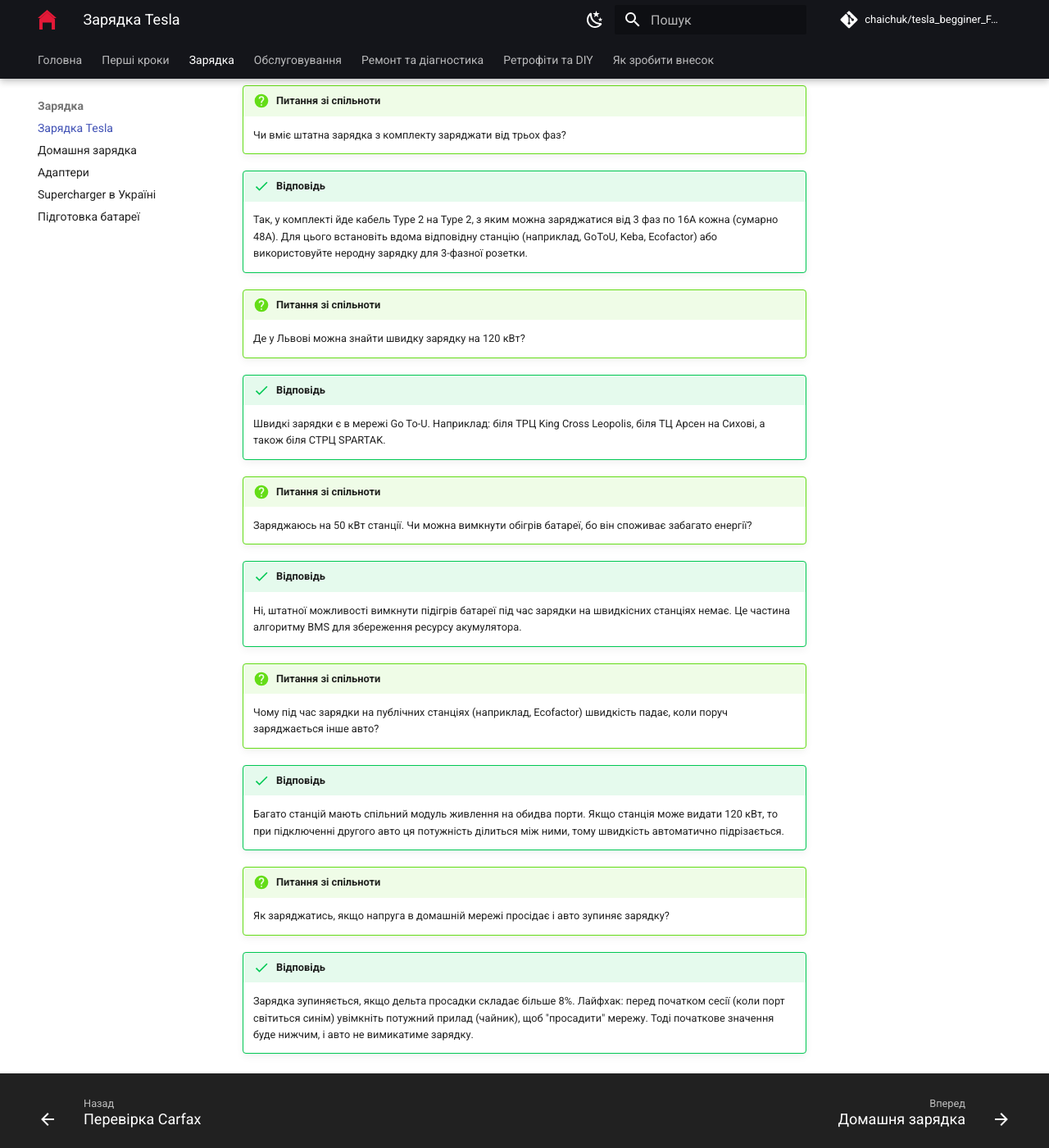
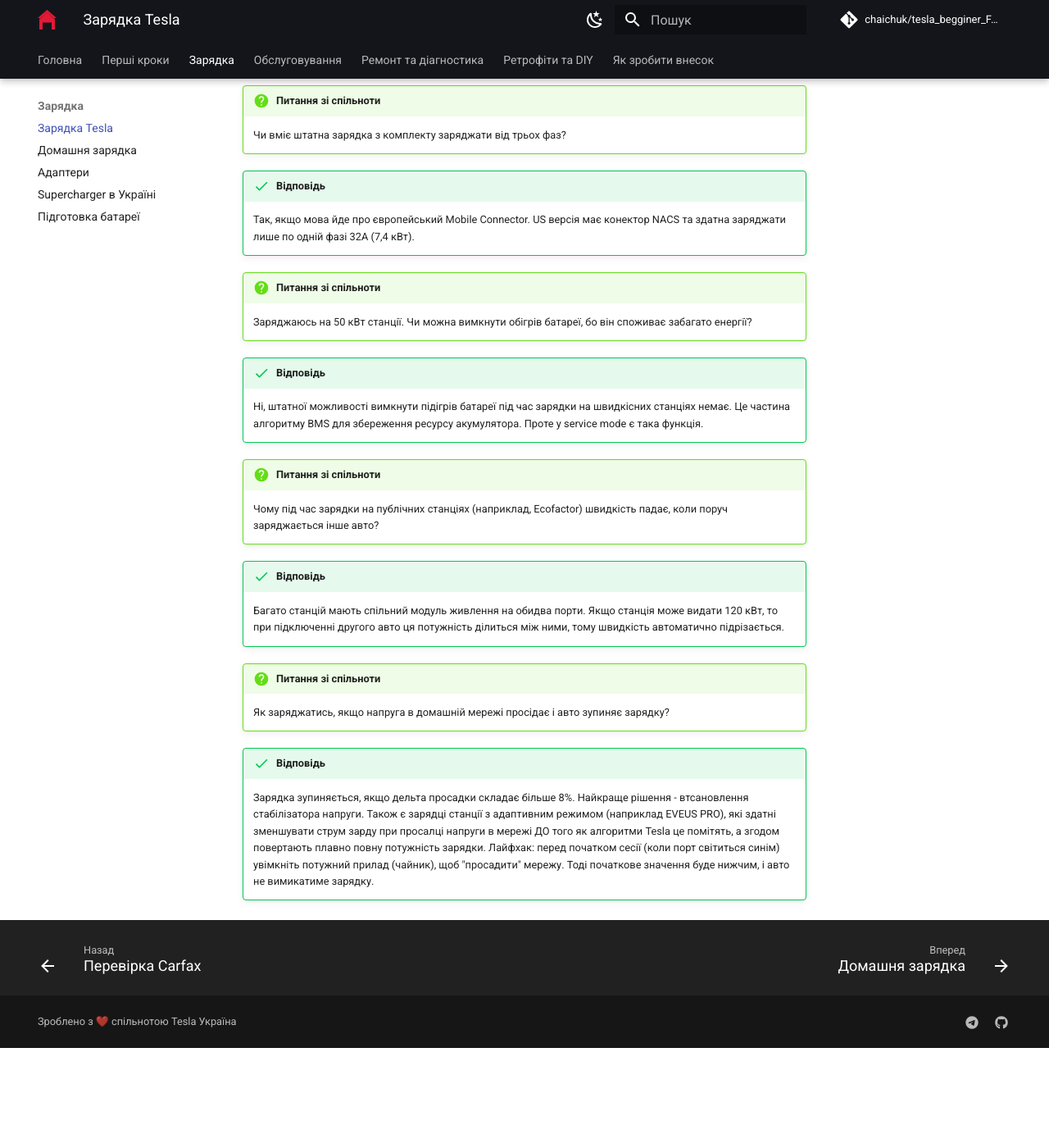
Before and after one commit to chaichuk/tesla_begginer_FAQ, an MkDocs documentation site: the page built from docs/charging/index.md, in a window 1280 px wide and 1400 px high, scrolled down 220 px. Shown: the whole window at 82% size. Built offline with MkDocs 1.6.1 and Material for MkDocs 9.7.7, drawn with Linux system fonts in a browser that asks for light colours; comment, search, counter and statistics services are not loaded; after the commit the page ends 1498 px from its top, so only the background shows below that.

Commit message:
Revise community Q&A on charging features
Updated answers to community questions regarding charging capabilities and solutions for voltage drop issues.

```diff
--- a/docs/charging/index.md
+++ b/docs/charging/index.md
@@ -6,19 +6,13 @@
     Чи вміє штатна зарядка з комплекту заряджати від трьох фаз?
 
 !!! success "Відповідь"
-    Так, у комплекті йде кабель Type 2 на Type 2, з яким можна заряджатися від 3 фаз по 16А кожна (сумарно 48А). Для цього встановіть вдома відповідну станцію (наприклад, GoToU, Keba, Ecofactor) або використовуйте неродну зарядку для 3-фазної розетки.
-
-!!! question "Питання зі спільноти"
-    Де у Львові можна знайти швидку зарядку на 120 кВт?
-
-!!! success "Відповідь"
-    Швидкі зарядки є в мережі Go To-U. Наприклад: біля ТРЦ King Cross Leopolis, біля ТЦ Арсен на Сихові, а також біля СТРЦ SPARTAK.
+    Так, якщо мова йде про європейський Mobile Connector. US версія має конектор NACS та здатна заряджати лише по одній фазі 32А (7,4 кВт).
 
 !!! question "Питання зі спільноти"
     Заряджаюсь на 50 кВт станції. Чи можна вимкнути обігрів батареї, бо він споживає забагато енергії?
 
 !!! success "Відповідь"
-    Ні, штатної можливості вимкнути підігрів батареї під час зарядки на швидкісних станціях немає. Це частина алгоритму BMS для збереження ресурсу акумулятора.
+    Ні, штатної можливості вимкнути підігрів батареї під час зарядки на швидкісних станціях немає. Це частина алгоритму BMS для збереження ресурсу акумулятора. Проте у service mode є така функція.
 
 !!! question "Питання зі спільноти"
     Чому під час зарядки на публічних станціях (наприклад, Ecofactor) швидкість падає, коли поруч заряджається інше авто?
@@ -30,4 +24,5 @@
     Як заряджатись, якщо напруга в домашній мережі просідає і авто зупиняє зарядку?
 
 !!! success "Відповідь"
-    Зарядка зупиняється, якщо дельта просадки складає більше 8%. Лайфхак: перед початком сесії (коли порт світиться синім) увімкніть потужний прилад (чайник), щоб "просадити" мережу. Тоді початкове значення буде нижчим, і авто не вимикатиме зарядку.
+    Зарядка зупиняється, якщо дельта просадки складає більше 8%. Найкраще рішення - втсановлення стабілізатора напруги. Також є зарядці станції з адаптивним режимом (наприклад EVEUS PRO), які здатні зменшувати струм зарду при просалці напруги в мережі ДО того як алгоритми Tesla це помітять, а згодом повертають плавно повну потужність зарядки.
+    Лайфхак: перед початком сесії (коли порт світиться синім) увімкніть потужний прилад (чайник), щоб "просадити" мережу. Тоді початкове значення буде нижчим, і авто не вимикатиме зарядку.
```
